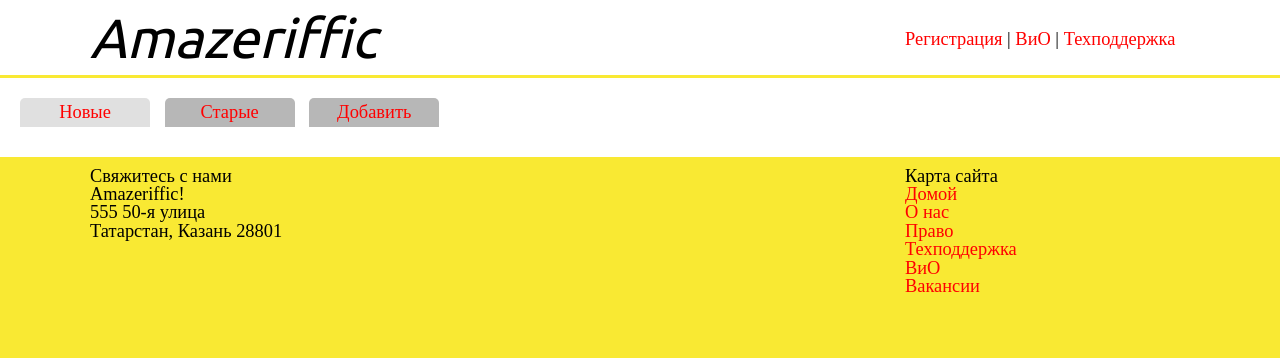
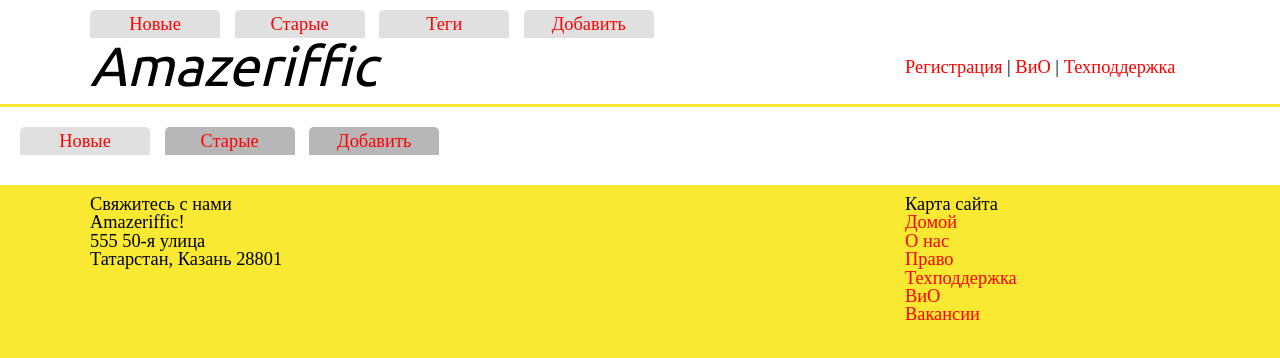
Before and after one commit to EdgarTugelev/web, a plain HTML site: page index.html in a window 1280 px wide. Drawn offline with nearby package versions, Linux system fonts and the light colour scheme; no server answers; a web font is replaced by a local one.

Commit message:
Добавил вкладку Теги

```diff
--- a/index.html
+++ b/index.html
@@ -17,6 +17,12 @@
 	<body>
 		<header>
 			<div class="container">
+				<div class="tabs">
+                <a href=""><span class="active">Новые</span></a>
+					<a href=""><span class="active">Старые</span></a>
+					<a href=""><span class="active">Теги</span></a>
+					<a href=""><span class="active">Добавить</span></a>
+            	</div>
             <h1> Amazeriffic </h1>
             <nav>
                 <a href="#">Регистрация</a> |
--- a/scripts/app.js
+++ b/scripts/app.js
@@ -27,6 +27,10 @@ var main = function (toDoObjects) {
 					});
 				}
 				else if ($element.parent().is(":nth-child(3)")) {
+				console.log("Щелчок на вкладке Теги");
+				}
+
+				else if ($element.parent().is(":nth-child(4)")) {
 					$(".content").append(
 						'<input type="text" class="inp">' +
 						'<button class="btn">Добавить</button>'
@@ -48,7 +52,7 @@ var main = function (toDoObjects) {
     })
 };
 $(document).ready(function () {
-    $.getJSON("todos.json", function (toDoObjects) {
+    $.getJSON("./scripts/todos.json", function (toDoObjects) {
         // вызываем функцию main с задачами в качестве аргумента
         main(toDoObjects);
     });
```
